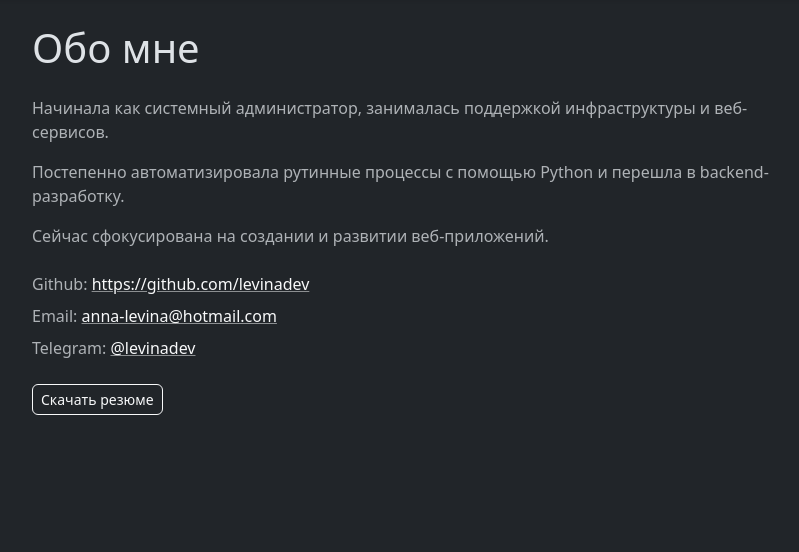
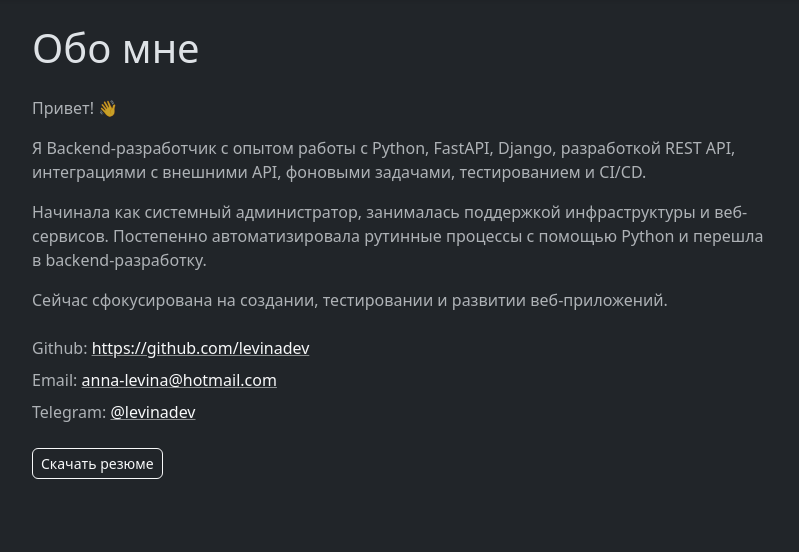
Before and after one commit to levinadev/portfolio, a Flask app: page /about in a window 1280 px wide. Shown: the part 57-609 px from the top of the page, without its empty margins (50-849 px from the left). Run offline with Flask 3, Linux system fonts and the light colour scheme.

Commit message:
feat: update about me

```diff
--- a/templates/about.html
+++ b/templates/about.html
@@ -6,13 +6,19 @@
     <h1 class="mb-4">Обо мне</h1>
     <div class="text-body-secondary col-12 col-lg-8">
       <p class="mb-3">
-        Начинала как системный администратор, занималась поддержкой инфраструктуры и веб-сервисов.
+        Привет! 👋
       </p>
       <p class="mb-3">
-        Постепенно автоматизировала рутинные процессы с помощью Python и перешла в backend-разработку.
+        Я Backend-разработчик с опытом работы с Python, FastAPI, Django, разработкой REST API,
+        интеграциями с внешними API, фоновыми задачами, тестированием и CI/CD.
+      </p>
+      <p class="mb-3">
+        Начинала как системный администратор, занималась поддержкой инфраструктуры и
+        веб-сервисов. Постепенно автоматизировала рутинные процессы с помощью Python
+        и перешла в backend-разработку.
       </p>
       <p class="mb-4">
-        Сейчас сфокусирована на создании и развитии веб-приложений.
+        Сейчас сфокусирована на создании, тестировании и развитии веб-приложений.
       </p>
 
       <p class="mb-2">
```
